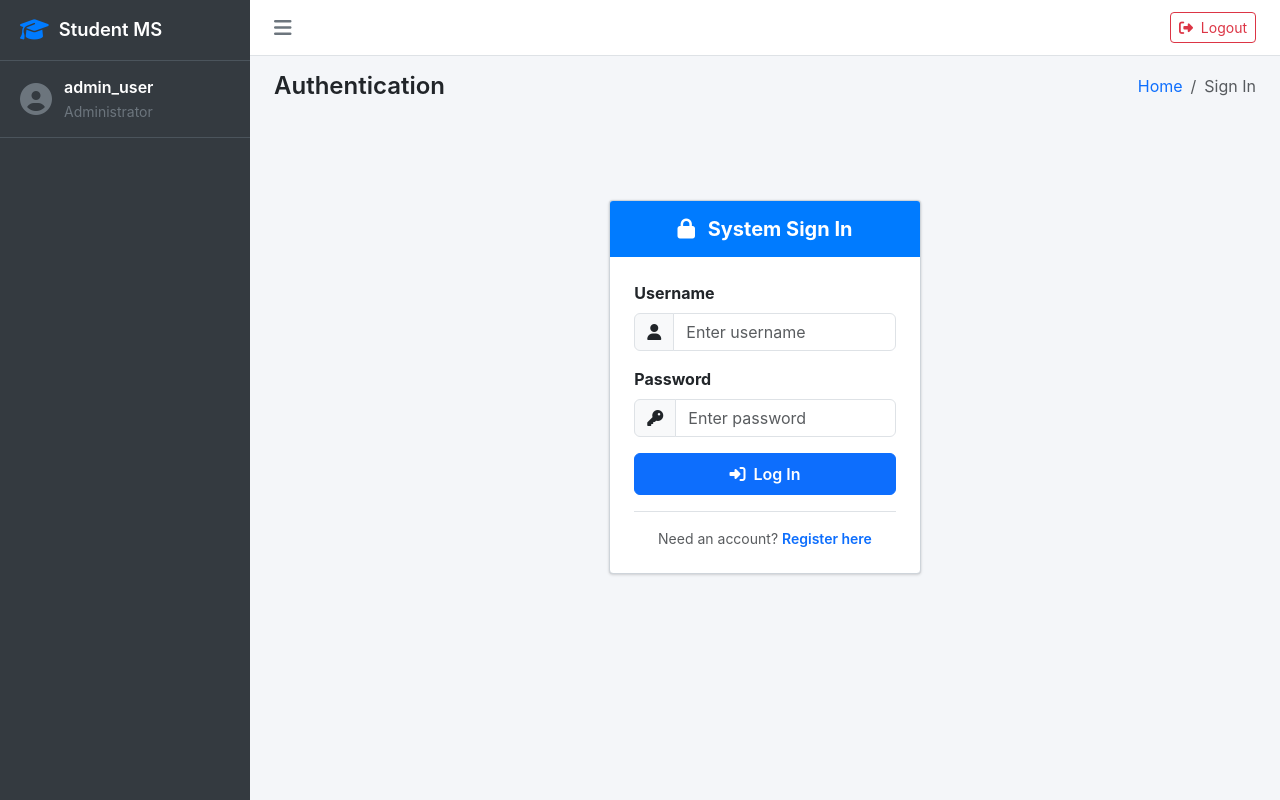
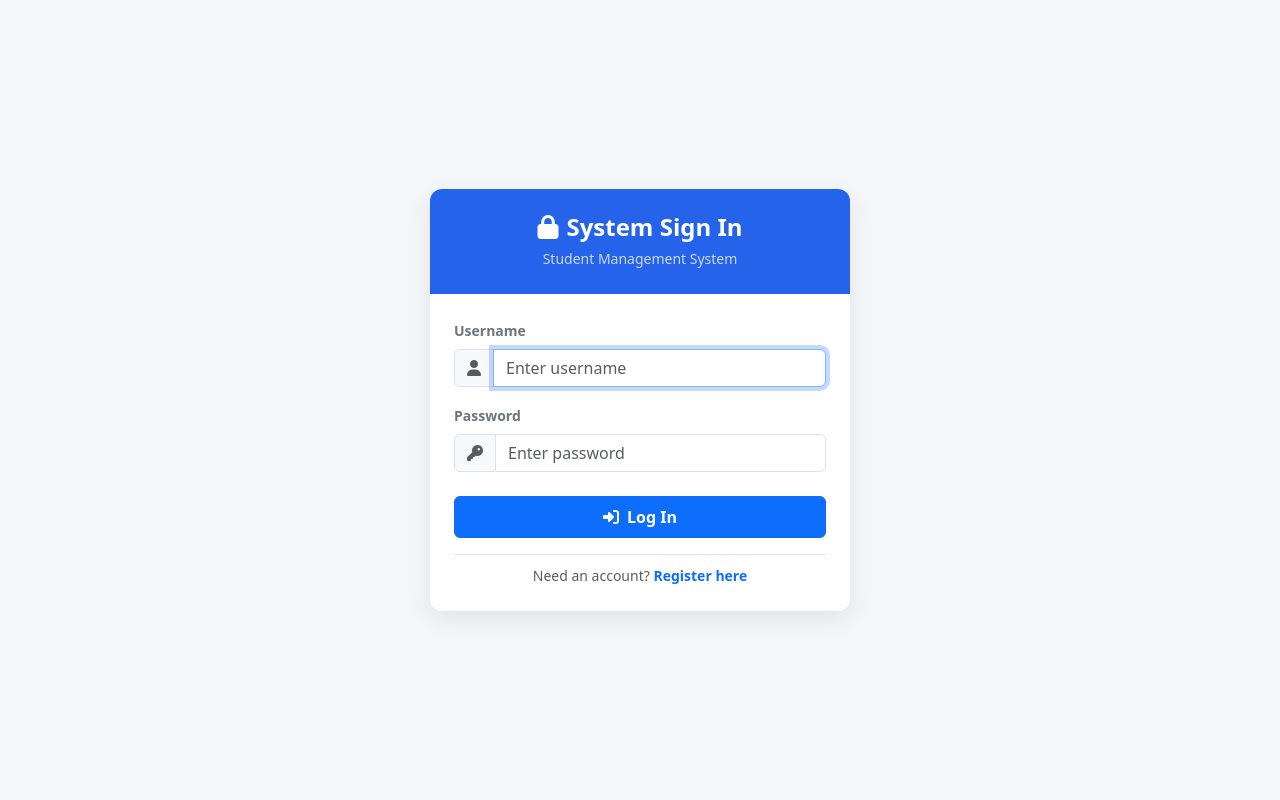
Before and after one commit to HAFSAHASSAN517/studetn_mange, a Django app: page /login/ in a window 1280 px wide. Run offline with Django 5.2, Linux system fonts and the light colour scheme.

Commit message:
view.py updated

```diff
--- a/core/templates/auth/login.html
+++ b/core/templates/auth/login.html
@@ -1,47 +1,87 @@
-{% extends "base.html" %}
+<!DOCTYPE html>
+<html lang="en">
+<head>
+    <meta charset="UTF-8">
+    <meta name="viewport" content="width=device-width, initial-scale=1.0">
+    <title>Sign In - Student MS</title>
+    <!-- Bootstrap 5 CSS -->
+    <link href="https://cdn.jsdelivr.net/npm/bootstrap@5.3.0/dist/css/bootstrap.min.css" rel="stylesheet">
+    <!-- FontAwesome -->
+    <link rel="stylesheet" href="https://cdnjs.cloudflare.com/ajax/libs/font-awesome/6.4.0/css/all.min.css">
+    <style>
+        body {
+            background-color: #f4f6f9;
+            min-height: 100vh;
+            display: flex;
+            align-items: center;
+            justify-content: center;
+        }
+        .login-card {
+            width: 100%;
+            max-width: 420px;
+            border: none;
+            border-radius: 12px;
+            box-shadow: 0 8px 24px rgba(0,0,0,0.08);
+            overflow: hidden;
+        }
+        .login-header {
+            background: #2563eb;
+            color: white;
+            padding: 24px;
+            text-align: center;
+        }
+    </style>
+</head>
+<body>
 
-{% block title %}Sign In - Student MS{% endblock %}
-{% block page_heading %}Authentication{% endblock %}
-{% block breadcrumb %}Sign In{% endblock %}
+<div class="login-card card">
+    <div class="login-header">
+        <h4 class="fw-bold mb-1"><i class="fa-solid fa-lock me-2"></i>System Sign In</h4>
+        <small class="opacity-75">Student Management System</small>
+    </div>
 
-{% block navigation %}{% endblock %}
+    <div class="card-body p-4 bg-white">
+        <!-- Messages/Errors Alert -->
+        {% if messages %}
+            {% for message in messages %}
+                <div class="alert alert-{{ message.tags|default:'danger' }} py-2 small mb-3">
+                    {{ message }}
+                </div>
+            {% endfor %}
+        {% endif %}
 
-{% block content %}
-<div class="row justify-content-center align-items-center" style="min-height: 70vh;">
-    <div class="col-md-5 col-lg-4">
-        <div class="card-custom">
-            <div class="card-custom-header text-center py-3">
-                <h5 class="m-0 fw-bold"><i class="fa-solid fa-lock me-2"></i> System Sign In</h5>
-            </div>
-            <div class="card-custom-body p-4">
         <form method="POST">
             {% csrf_token %}
+
             <div class="mb-3">
-                        <label for="username" class="form-label fw-bold">Username</label>
+                <label for="username" class="form-label small fw-semibold text-secondary">Username</label>
                 <div class="input-group">
-                            <span class="input-group-text"><i class="fa-solid fa-user"></i></span>
-                            <input type="text" id="username" name="username" class="form-control" placeholder="Enter username" required>
+                    <span class="input-group-text bg-light text-muted"><i class="fa-solid fa-user"></i></span>
+                    <input type="text" id="username" name="username" class="form-control" placeholder="Enter username" required autofocus>
                 </div>
             </div>
 
-                    <div class="mb-3">
-                        <label for="password" class="form-label fw-bold">Password</label>
+            <div class="mb-4">
+                <label for="password" class="form-label small fw-semibold text-secondary">Password</label>
                 <div class="input-group">
-                            <span class="input-group-text"><i class="fa-solid fa-key"></i></span>
+                    <span class="input-group-text bg-light text-muted"><i class="fa-solid fa-key"></i></span>
                     <input type="password" id="password" name="password" class="form-control" placeholder="Enter password" required>
                 </div>
             </div>
 
-                    <button type="submit" class="btn btn-primary w-100 py-2 fw-semibold">
-                        <i class="fa-solid fa-right-to-bracket me-1"></i> Log In
+            <div class="d-grid mb-3">
+                <button type="submit" class="btn btn-primary py-2 fw-semibold">
+                    <i class="fa-solid fa-right-to-bracket me-2"></i>Log In
                 </button>
+            </div>
         </form>
 
-                <div class="text-center mt-3 pt-3 border-top small text-muted">
-                    Need an account? <a href="{% url 'register' %}" class="text-decoration-none fw-semibold">Register here</a>
+        <div class="text-center pt-2 border-top">
+            <span class="small text-muted">Need an account? </span>
+            <a href="{% url 'register' %}" class="small text-decoration-none fw-semibold">Register here</a>
         </div>
     </div>
 </div>
-    </div>
-</div>
-{% endblock %}
+
+</body>
+</html>
--- a/core/templates/base.html
+++ b/core/templates/base.html
@@ -25,7 +25,7 @@
             min-height: 100vh;
             width: 100vw;
         }
-        /* Target Sidebar (Pic 1 & 2) */
+        /* Sidebar Styling */
         .admin-sidebar {
             width: 250px;
             min-width: 250px;
@@ -84,7 +84,7 @@
             color: #ffffff !important;
             font-weight: 500;
         }
-        /* Top Navigation Header */
+        /* Content Area */
         .content-area {
             flex-grow: 1;
             display: flex;
@@ -109,7 +109,6 @@
         .page-body {
             padding: 10px 24px 30px;
         }
-        /* Solid Blue Header Box (Pic 1 & 3) */
         .card-custom {
             border: 1px solid #ced4da;
             border-radius: 4px;
@@ -128,28 +127,14 @@
         .card-custom-body {
             padding: 20px;
         }
-        /* Stat Cards Footer */
-        .stat-footer {
-            background-color: rgba(0, 0, 0, 0.15);
-            color: rgba(255, 255, 255, 0.9);
-            display: block;
-            text-align: center;
-            padding: 4px 0;
-            font-size: 0.85rem;
-            text-decoration: none;
-            border-bottom-left-radius: 4px;
-            border-bottom-right-radius: 4px;
-        }
-        .stat-footer:hover {
-            background-color: rgba(0, 0, 0, 0.25);
-            color: #ffffff;
-        }
     </style>
 </head>
 <body>
 
 <div class="main-wrapper">
-    <!-- Left Sidebar -->
+
+    {% if user.is_authenticated %}
+    <!-- Left Sidebar (Sirf Logged-in user ko dikhega) -->
     <aside class="admin-sidebar">
         <div class="sidebar-brand">
             <i class="fa-solid fa-graduation-cap fa-lg"></i>
@@ -159,8 +144,8 @@
         <div class="sidebar-user">
             <i class="fa-solid fa-circle-user fa-2x text-secondary"></i>
             <div>
-                <div class="fw-semibold">{{ request.user.username|default:"admin_user" }}</div>
-                <small class="text-secondary">{{ request.user.groups.first.name|default:"Administrator" }}</small>
+                <div class="fw-semibold">{{ request.user.username }}</div>
+                <small class="text-secondary">{{ request.user.groups.first.name|default:"Member" }}</small>
             </div>
         </div>
 
@@ -169,9 +154,13 @@
             {% endblock %}
         </nav>
     </aside>
+    {% endif %}
 
-    <!-- Main Content Right Side -->
+    <!-- Main Content Area -->
     <div class="content-area">
+
+        {% if user.is_authenticated %}
+        <!-- Top Navbar (Sirf Logged-in user ke liye) -->
         <header class="top-navbar">
             <div>
                 <span class="text-secondary"><i class="fa-solid fa-bars fa-lg"></i></span>
@@ -183,9 +172,9 @@
             </div>
         </header>
 
-        <!-- Dynamic Breadcrumb Header -->
+        <!-- Breadcrumb Header -->
         <div class="breadcrumb-bar">
-            <h4 class="m-0 fw-semibold text-dark">{% block page_heading %}Administrative Dashboard{% endblock %}</h4>
+            <h4 class="m-0 fw-semibold text-dark">{% block page_heading %}Dashboard{% endblock %}</h4>
             <nav aria-label="breadcrumb">
                 <ol class="breadcrumb m-0 small">
                     <li class="breadcrumb-item"><a href="/" class="text-decoration-none">Home</a></li>
@@ -193,8 +182,10 @@
                 </ol>
             </nav>
         </div>
+        {% endif %}
 
-        <main class="page-body">
+        <main class="page-body {% if not user.is_authenticated %}d-flex align-items-center justify-content-center min-vh-100 p-0{% endif %}">
+            <div class="{% if not user.is_authenticated %}w-100{% endif %}" style="{% if not user.is_authenticated %}max-width: 440px;{% endif %}">
                 {% if messages %}
                     {% for message in messages %}
                         <div class="alert alert-{{ message.tags|default:'info' }} alert-dismissible fade show" role="alert">
@@ -206,7 +197,9 @@
 
                 {% block content %}
                 {% endblock %}
+            </div>
         </main>
+
     </div>
 </div>
 
--- a/core/views.py
+++ b/core/views.py
@@ -39,11 +39,13 @@
     if role:
       group, _ = Group.objects.get_or_create(name=role)
       user.groups.add(group)
+
+
       if role == "Student":
         Student.objects.create(
             user=user,
             name=username,
-
+            email=email,
             age=18,
         )
 
```
Lines whose indentation alone changed are shown as unchanged.
